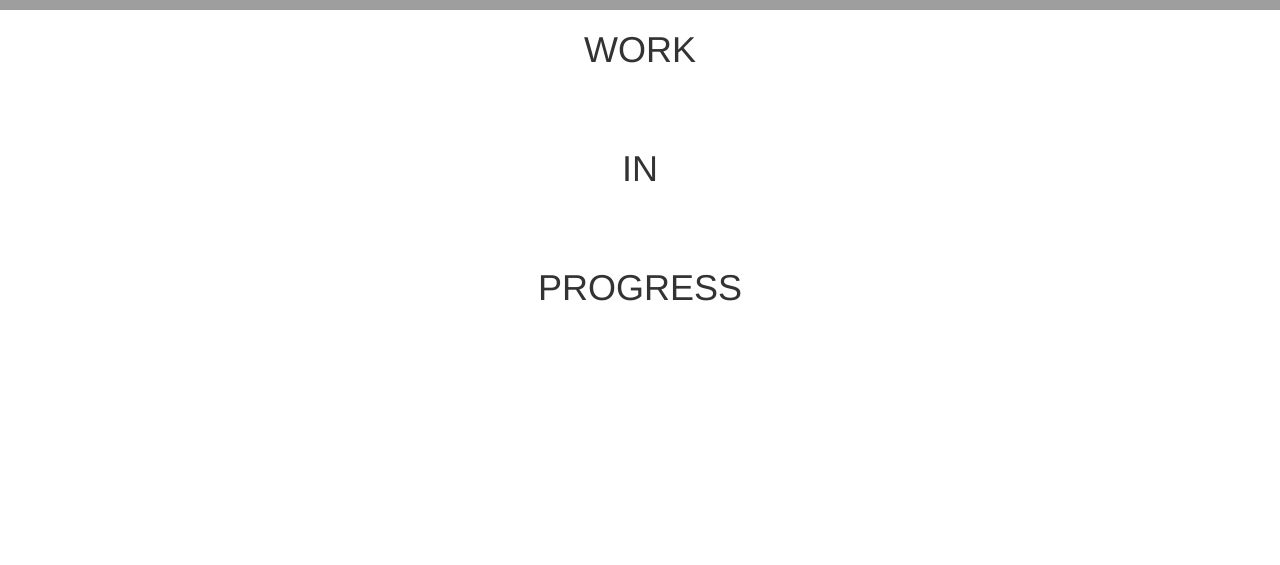
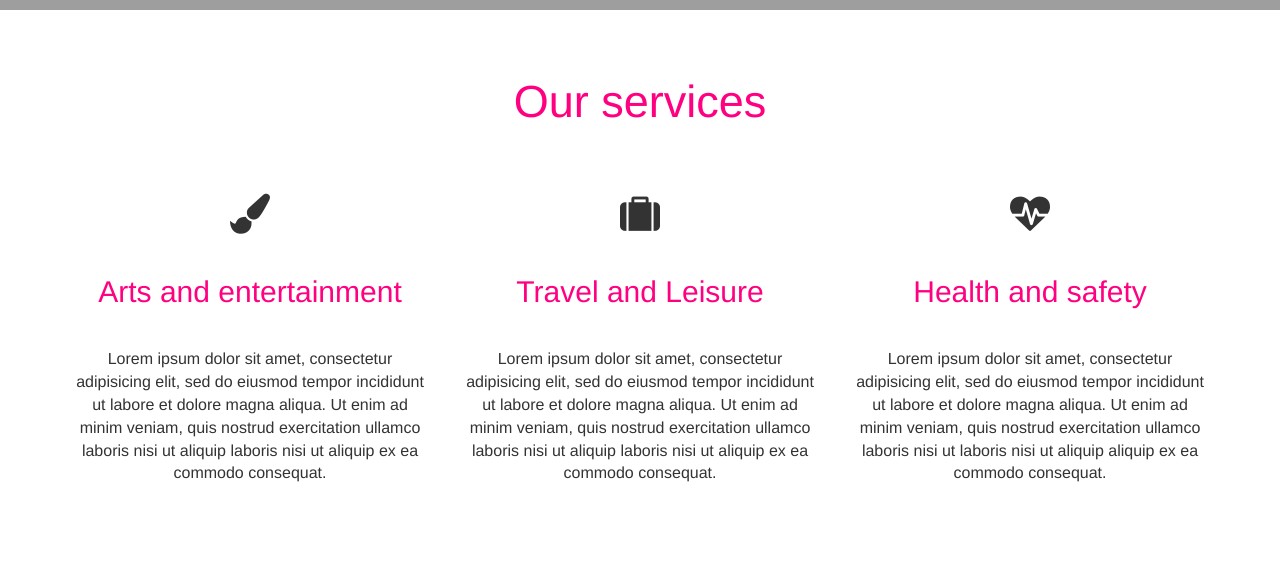
Before and after one commit to jdtwlodar/fancyWebsite, a website: page index.html in a window 1280 px wide. Shown: the part 686-1251 px from the top of the page. Before the commit the page ends 1003 px from the top, so only its background shows below. Drawn offline with nearby package versions, Linux system fonts and the light colour scheme; grey boxes are pictures that could not be loaded.

Commit message:
services section added

```diff
--- a/index.html
+++ b/index.html
@@ -4,11 +4,12 @@
 <head>
     <meta charset="utf-8">
     <meta name="viewport" content="width=device-width, initial-scale=1">
-
     <title>Fancy Website</title>
     <link href="https://fonts.googleapis.com/css?family=Open+Sans|Roboto" rel="stylesheet">
     <link rel="stylesheet" href="https://maxcdn.bootstrapcdn.com/bootstrap/3.3.7/css/bootstrap.min.css" integrity="sha384-BVYiiSIFeK1dGmJRAkycuHAHRg32OmUcww7on3RYdg4Va+PmSTsz/K68vbdEjh4u" crossorigin="anonymous">
     <link rel="stylesheet" href="https://maxcdn.bootstrapcdn.com/bootstrap/3.3.7/css/bootstrap-theme.min.css" integrity="sha384-rHyoN1iRsVXV4nD0JutlnGaslCJuC7uwjduW9SVrLvRYooPp2bWYgmgJQIXwl/Sp" crossorigin="anonymous">
+    <link rel="stylesheet" href="https://maxcdn.bootstrapcdn.com/font-awesome/4.7.0/css/font-awesome.min.css">
+
     <link rel="stylesheet" href="css/main.css">
 </head>
 
@@ -24,7 +25,6 @@
           </button>
                 <a class="navbar-brand" href="#">Fancy Website</a>
             </div>
-
             <div class="collapse navbar-collapse " id="navbar-collapse-fancy">
                 <ul class="nav navbar-nav navbar-right">
                     <li class="active"><a href="#">MAIN PAGE <span class="sr-only">(current)</span></a></li>
@@ -33,11 +33,8 @@
                     <li><a href="#">KONTAKT</a></li>
                 </ul>
             </div>
-
         </div>
-
     </nav>
-
     <main>
 
         <div class="wrapper-bg">
@@ -59,6 +56,52 @@
                 </div>
             </div>
         </div>
+        <div class="container">
+            <div class="row">
+                <div class="services col-xs-12">
+                    <div class="services-title col-xs-12">
+                        Our services
+                    </div>
+                    <div class="service col-xs-12 col-sm-4">
+                        <div class="service-icon">
+                            <i class="fa fa-paint-brush" aria-hidden="true"></i>
+                        </div>
+                        <div class="service-title">
+                            <h2>Arts and entertainment</h2>
+                        </div>
+                        <div class="service-desc">
+                            Lorem ipsum dolor sit amet, consectetur adipisicing elit, sed do eiusmod tempor incididunt ut labore et dolore magna aliqua. Ut enim ad minim veniam, quis nostrud exercitation ullamco laboris nisi ut aliquip laboris nisi ut aliquip  ex ea commodo consequat.
+                        </div>
+                    </div>
+                    <div class="service col-xs-12 col-sm-4">
+                        <div class="service-icon">
+                            <i class="fa fa-suitcase" aria-hidden="true"></i>
+                        </div>
+                        <div class="service-title">
+                            <h2>Travel and Leisure</h2>
+                        </div>
+                        <div class="service-desc">
+                            Lorem ipsum dolor sit amet, consectetur adipisicing elit, sed do eiusmod tempor incididunt ut labore et dolore magna aliqua. Ut enim ad minim veniam, quis nostrud exercitation ullamco laboris nisi ut aliquip laboris nisi ut aliquip ex ea commodo consequat.
+                        </div>
+                    </div>
+                    <div class="service col-xs-12 col-sm-4">
+                        <div class="service-icon">
+                          <i class="fa fa-heartbeat" aria-hidden="true"></i>
+                        </div>
+                        <div class="service-title">
+                            <h2>Health and safety</h2>
+                        </div>
+                        <div class="service-desc">
+                            Lorem ipsum dolor sit amet, consectetur adipisicing elit, sed do eiusmod tempor incididunt ut labore et dolore magna aliqua. Ut enim ad minim veniam, quis nostrud exercitation ullamco laboris nisi ut laboris nisi ut aliquip  aliquip ex ea commodo consequat.
+                        </div>
+                    </div>
+                </div>
+                <div class="testimonials">
+
+                </div>
+            </div>
+        </div>
+
         <div class="text-center">
             <h1>WORK <br/><br/><br/>IN<br/><br/> <br/>PROGRESS</h1>
         </div>
--- /dev/null
+++ b/scss/_services.scss
@@ -0,0 +1,23 @@
+.services{
+  &-title{
+    text-align: center;
+      color: $color-pink;
+      font-size: 45px;
+      padding-bottom: 60px;
+     }
+  padding: 60px 0;
+  font-size: 16px;
+  .service{
+    text-align: center;
+    &-icon .fa{
+      font-size: 40px;
+    }
+    &-title{
+      padding-top: 20px;
+      color: $color-pink;
+    }
+    &-desc{
+      padding: 30px 0;
+    }
+  }
+}
--- /dev/null
+++ b/scss/_testimonials.scss
@@ -0,0 +1,3 @@
+.testimonials{
+
+}
--- a/scss/main.scss
+++ b/scss/main.scss
@@ -3,3 +3,4 @@
 @import "_nav";
 @import "_top";
 @import "_loader";
+@import "_services";
```
Also changed, not shown: css/main.css, 1 other file. Lines whose indentation alone changed are shown as unchanged.
